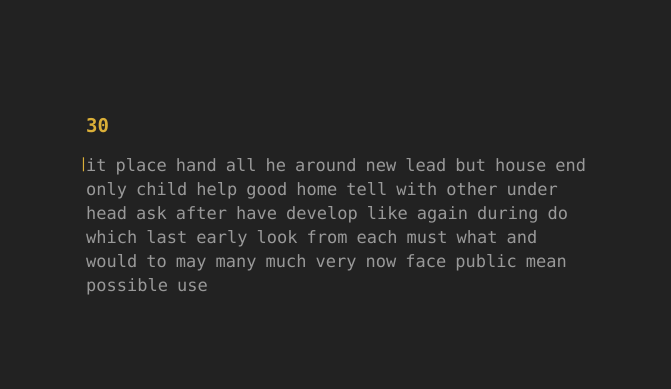
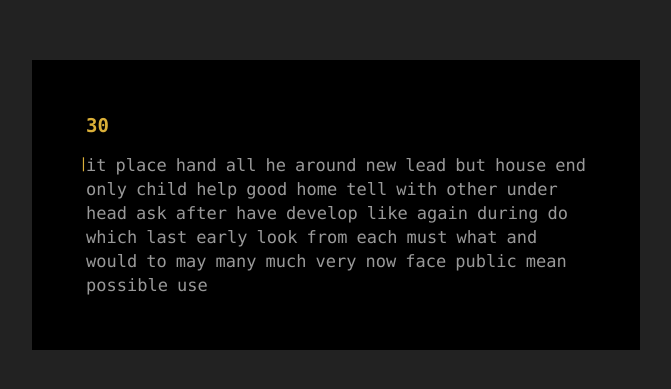
Before and after one commit to HMJ07/monkeytype, a plain HTML site: page index.html in a window 1280 px wide. Shown: the part 207-596 px from the top of the page, without its empty margins (304-975 px from the left). Drawn offline with Linux system fonts and the light colour scheme; a web font is replaced by a local one.

Commit message:
Update index.html

```diff
--- a/index.html
+++ b/index.html
@@ -32,7 +32,7 @@
       flex-direction: column;
       gap: 4px;
       max-width: 500px;
-      /*background-color: rgb(0, 0, 0);*/
+      background-color: rgb(0, 0, 0);
     }
 
     time {
```
